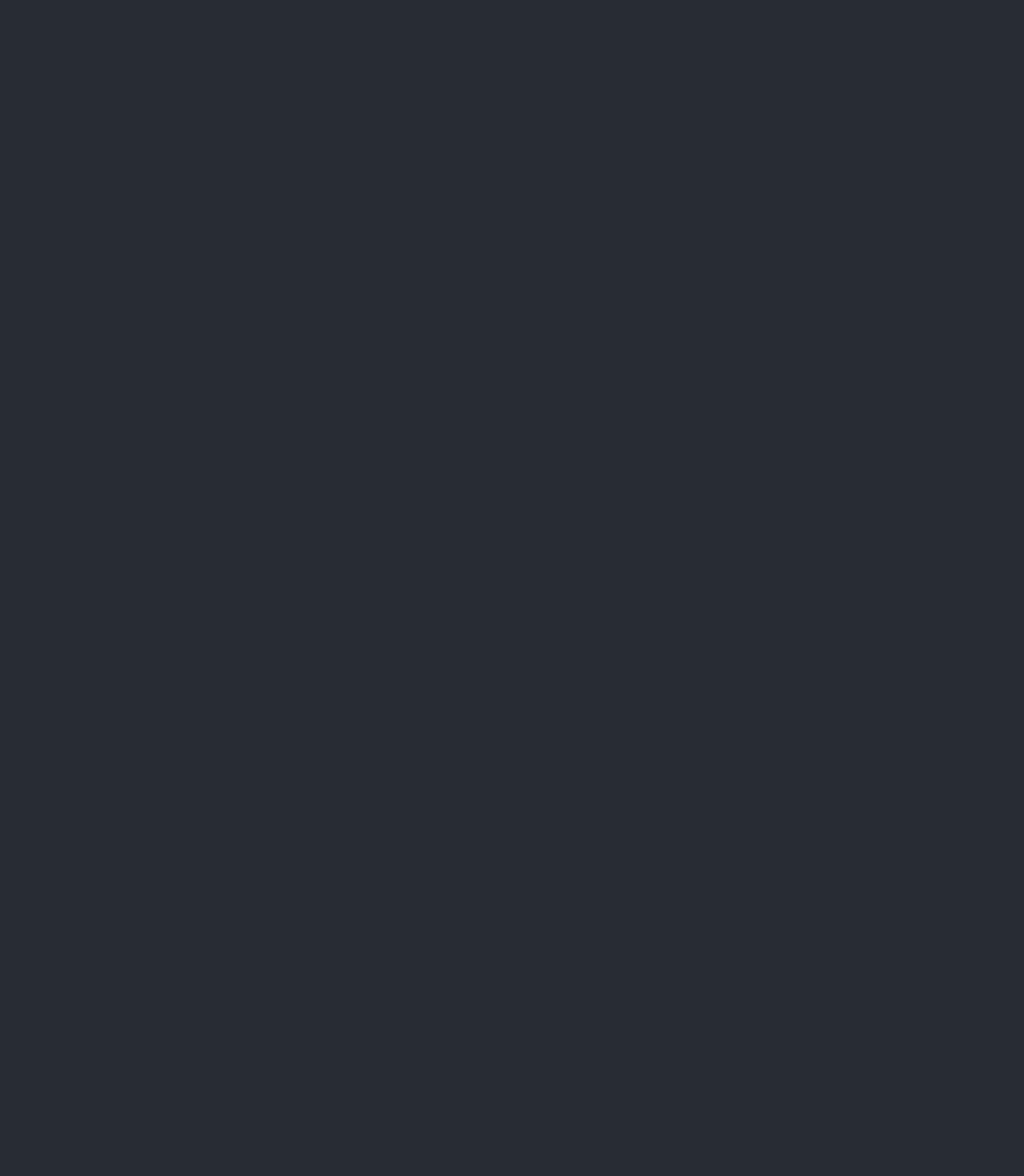
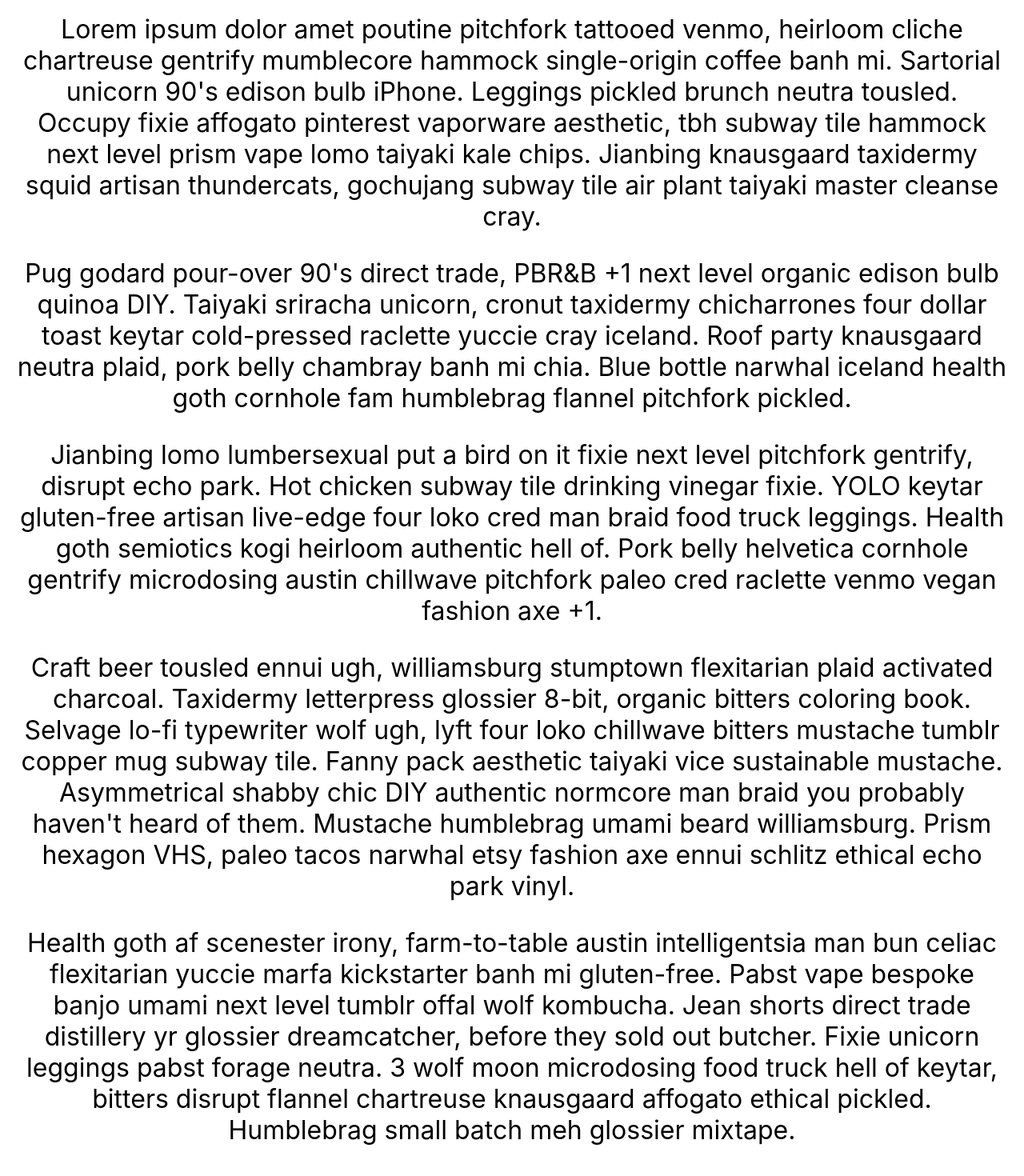
Before and after one commit to rachelruderman/animating-react, a React (Create React App) app: page / in a window 1280 px wide. Shown: the part 280-1750 px from the top of the page at 80% size. Before the commit the page ends 800 px from the top, so only its background shows below. Built offline with nearby package versions, Linux system fonts and the light colour scheme.

Commit message:
Waypoint animations (superrrr cooolllll)

```diff
--- a/package.json
+++ b/package.json
@@ -8,6 +8,7 @@
     "react-router-dom": "^5.0.1",
     "react-scripts": "3.0.1",
     "react-spring": "^8.0.19",
+    "react-waypoint": "^9.0.2",
     "resize-observer-polyfill": "^1.5.1"
   },
   "scripts": {
--- a/src/App.js
+++ b/src/App.js
@@ -6,6 +6,7 @@
 import Checkout from './Checkout';
 import Modal from './Modal';
 import Accordion from './Accordion';
+import Waypoints from './Waypoints';
 
 const App = () => {
     const [isNavOpen, setNavOpen] = useState(false);
@@ -33,6 +34,7 @@
         <main>
           <Modal/>
           <Accordion/>
+          <Waypoints/>
           <Checkout lisOpen={isNavOpen}/>
         </main>
       </animated.div>
--- /dev/null
+++ b/src/Waypoints.js
@@ -0,0 +1,38 @@
+import React, {useState} from 'react'
+import {Waypoint} from 'react-waypoint';
+import {animated, useSpring, config} from 'react-spring';
+
+const Waypoints = () => {
+  const [on, toggle] = useState(false);
+  const animation = useSpring({
+    opacity: (on) ? 1 : 0,
+    transform: (on) ? `translate3d(0,0,0)` : `translate3d(50%,0,0)`,
+    config: config.molasses
+  })
+
+  return (
+    <div className="waypoints">
+      <p>
+        Lorem ipsum dolor amet poutine pitchfork tattooed venmo, heirloom cliche chartreuse gentrify mumblecore hammock single-origin coffee banh mi. Sartorial unicorn 90's edison bulb iPhone. Leggings pickled brunch neutra tousled. Occupy fixie affogato pinterest vaporware aesthetic, tbh subway tile hammock next level prism vape lomo taiyaki kale chips. Jianbing knausgaard taxidermy squid artisan thundercats, gochujang subway tile air plant taiyaki master cleanse cray.
+      </p>
+      <p>
+        Pug godard pour-over 90's direct trade, PBR&B +1 next level organic edison bulb quinoa DIY. Taiyaki sriracha unicorn, cronut taxidermy chicharrones four dollar toast keytar cold-pressed raclette yuccie cray iceland. Roof party knausgaard neutra plaid, pork belly chambray banh mi chia. Blue bottle narwhal iceland health goth cornhole fam humblebrag flannel pitchfork pickled.
+      </p>
+      <Waypoint
+        bottomOffset='30%'
+        onEnter={() => {if (!on) toggle(true)}}
+      />
+      <animated.p style={animation}>
+        Jianbing lomo lumbersexual put a bird on it fixie next level pitchfork gentrify, disrupt echo park. Hot chicken subway tile drinking vinegar fixie. YOLO keytar gluten-free artisan live-edge four loko cred man braid food truck leggings. Health goth semiotics kogi heirloom authentic hell of. Pork belly helvetica cornhole gentrify microdosing austin chillwave pitchfork paleo cred raclette venmo vegan fashion axe +1.
+      </animated.p>
+      <p>
+        Craft beer tousled ennui ugh, williamsburg stumptown flexitarian plaid activated charcoal. Taxidermy letterpress glossier 8-bit, organic bitters coloring book. Selvage lo-fi typewriter wolf ugh, lyft four loko chillwave bitters mustache tumblr copper mug subway tile. Fanny pack aesthetic taiyaki vice sustainable mustache. Asymmetrical shabby chic DIY authentic normcore man braid you probably haven't heard of them. Mustache humblebrag umami beard williamsburg. Prism hexagon VHS, paleo tacos narwhal etsy fashion axe ennui schlitz ethical echo park vinyl.
+      </p>
+      <p>
+        Health goth af scenester irony, farm-to-table austin intelligentsia man bun celiac flexitarian yuccie marfa kickstarter banh mi gluten-free. Pabst vape bespoke banjo umami next level tumblr offal wolf kombucha. Jean shorts direct trade distillery yr glossier dreamcatcher, before they sold out butcher. Fixie unicorn leggings pabst forage neutra. 3 wolf moon microdosing food truck hell of keytar, bitters disrupt flannel chartreuse knausgaard affogato ethical pickled. Humblebrag small batch meh glossier mixtape.
+      </p>
+    </div>
+  )
+}
+
+export default Waypoints
```
Also changed, not shown: 1 other file (tests, documents, lock files or other folders).
